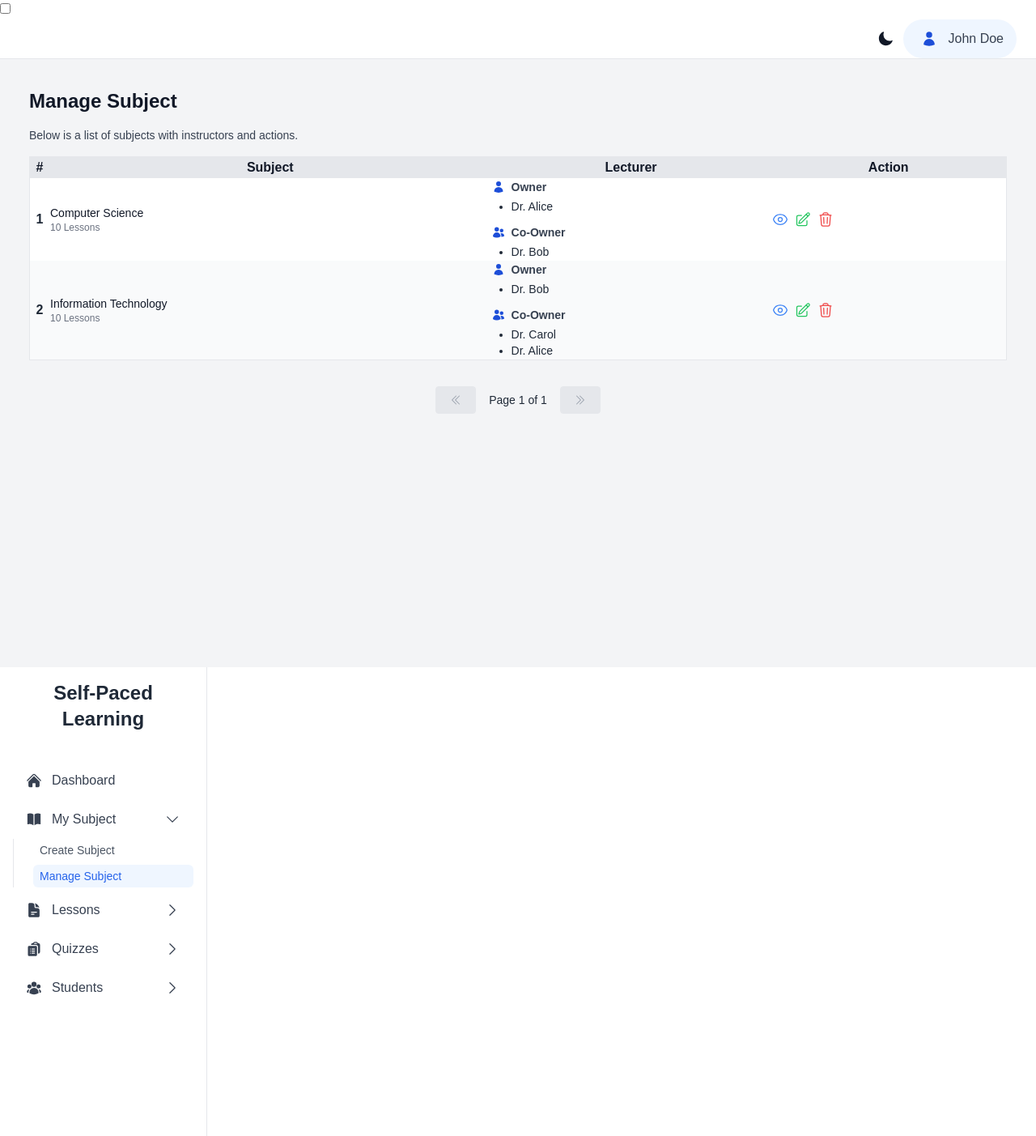
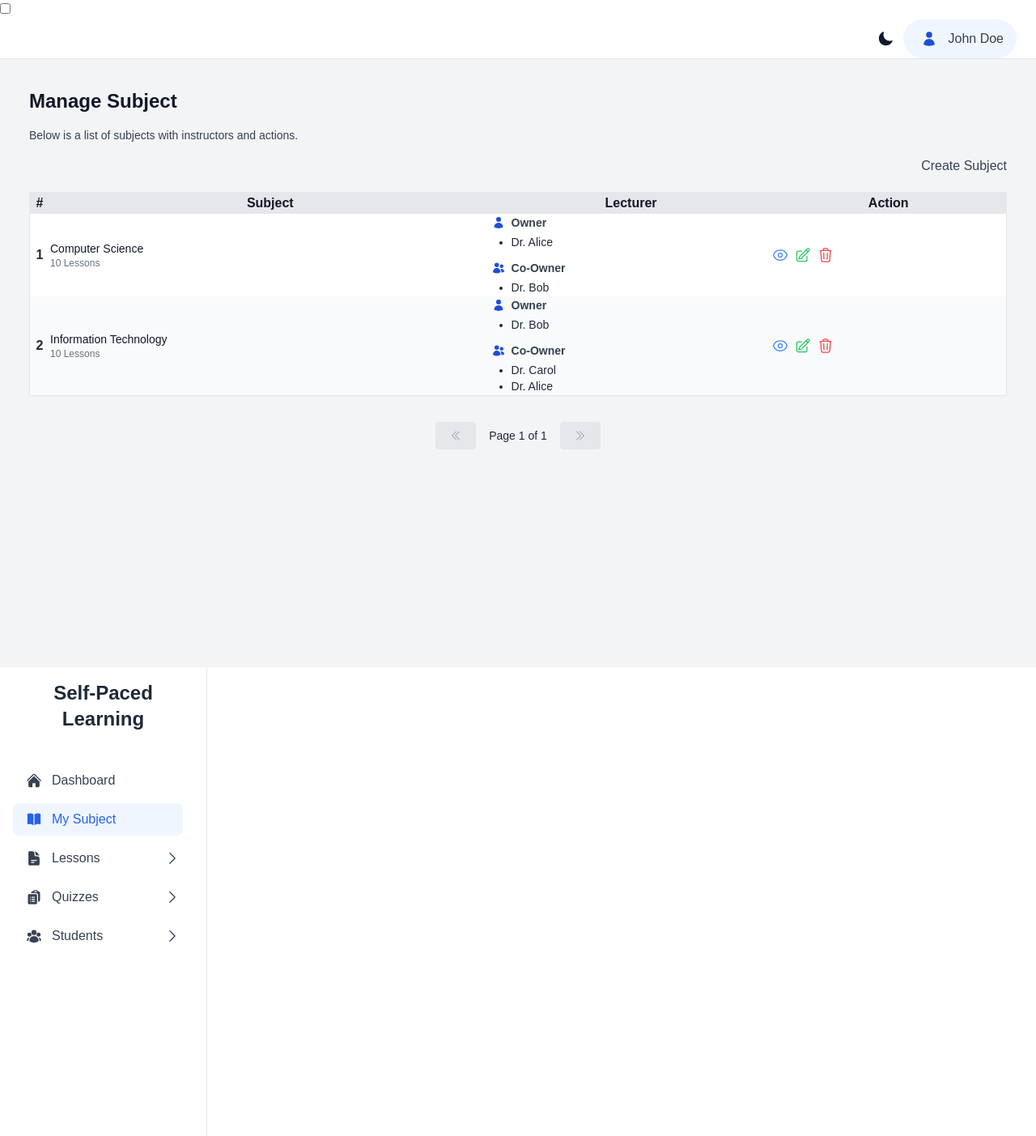
Before and after one commit to Uma-MCMXC/self-paced-learning, a Next.js app in the folder frontend/: page /lecturer/subject/manage in a window 1280 px wide. Shown: the top 1403 px of the page at 81% size. Built offline with nearby package versions, Linux system fonts and the light colour scheme.

Commit message:
frontend: edit menu subject

```diff
--- a/frontend/app/components/layout/Sidebar.tsx
+++ b/frontend/app/components/layout/Sidebar.tsx
@@ -54,11 +54,8 @@ export default function Sidebar({ userRole }: { userRole: UserRole }) {
       {
         // รายวิชาของฉัน
         label: 'My Subject',
+        href: '/lecturer/subject/manage',
         icon: <BookOpenIcon className="w-5 h-5" />,
-        children: [
-          { label: 'Create Subject', href: '/lecturer/subject/create' },
-          { label: 'Manage Subject', href: '/lecturer/subject/manage' },
-        ],
       },
       {
         // บทเรียน
--- a/frontend/app/lecturer/subject/manage/page.tsx
+++ b/frontend/app/lecturer/subject/manage/page.tsx
@@ -7,6 +7,7 @@ import SimpleTable, { TableRow } from '@/app/components/ui/SimpleTable'
 import { EyeIcon, PencilSquareIcon, TrashIcon } from '@heroicons/react/24/outline'
 import { UserIcon, UsersIcon, BookOpenIcon } from '@heroicons/react/24/solid'
 import Modal from '@/app/components/ui/Modal'
+import Button from '@/app/components/ui/Button'
 
 type Lecturer = { name: string; role: 'Owner' | 'Co-Owner' }
 type Subject = {
@@ -123,6 +124,15 @@ export default function ManageSubject() {
       </p>
 
       <div className="w-full">
+        <div className="flex justify-end mb-5">
+          <Button
+            label="Create Subject"
+            variant="success"
+            size="md"
+            href="/lecturer/subject/create"
+          />
+        </div>
+
         <SimpleTable
           data={data}
           rowsPerPage={25}
```
